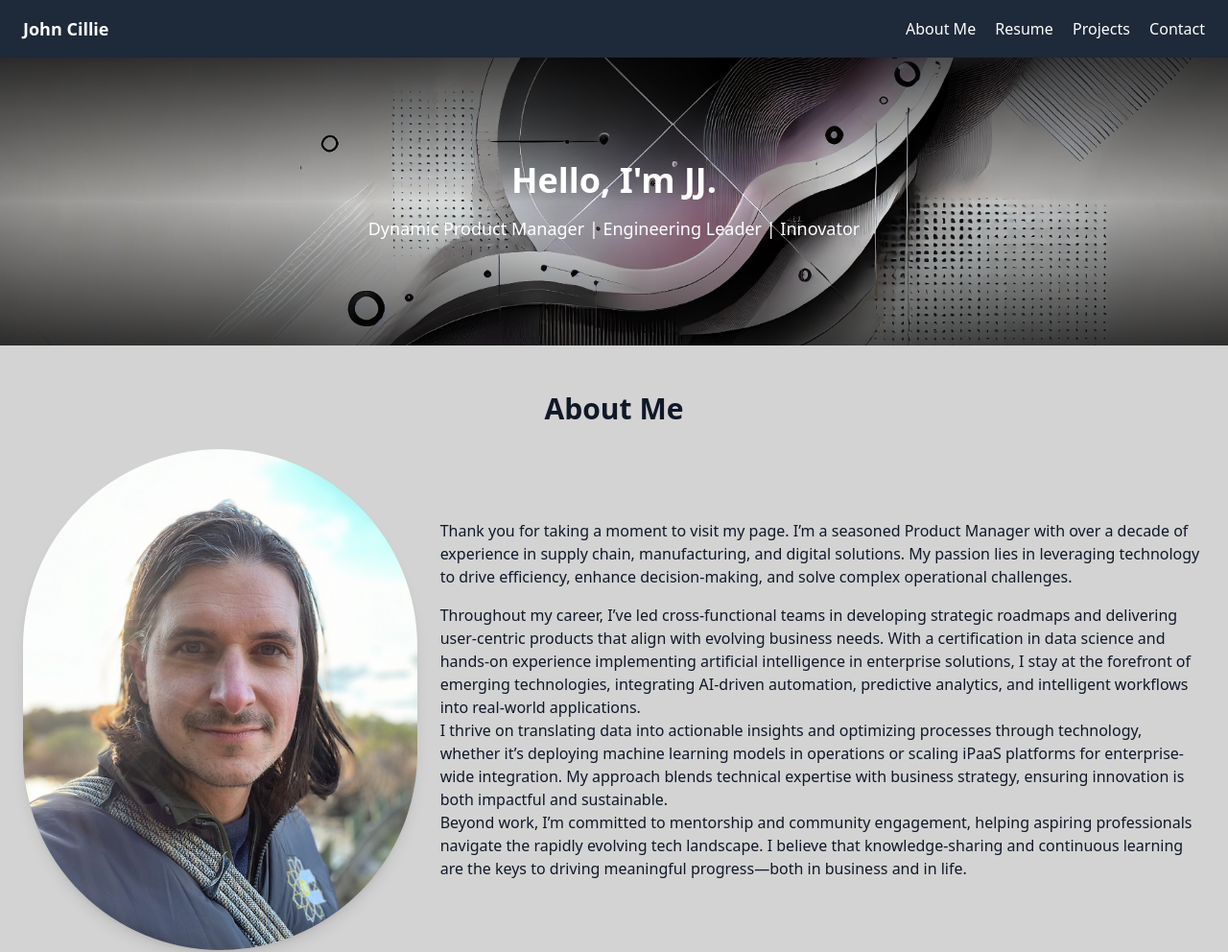
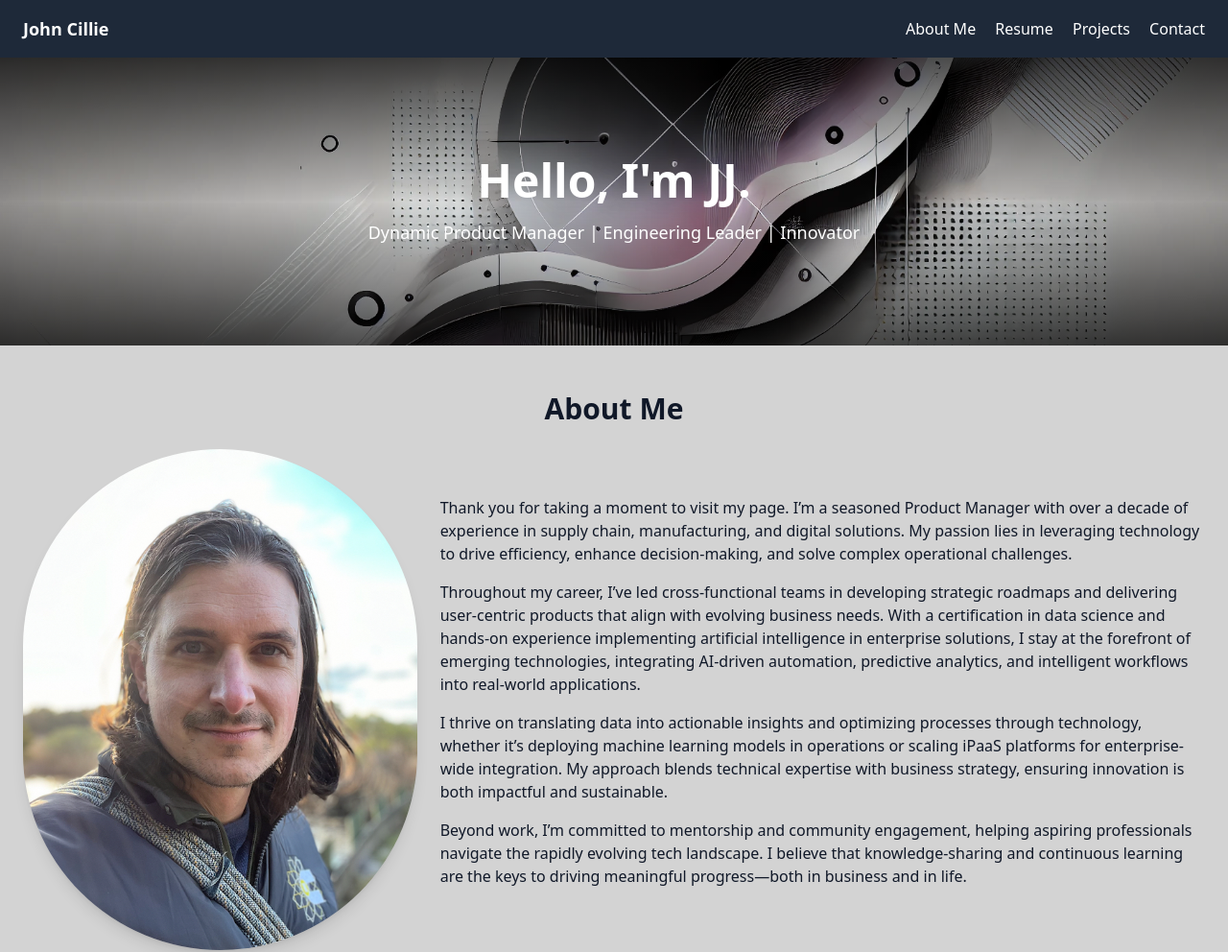
Before and after one commit to jjcillie/teamcillie, a plain HTML site: page index.html in a window 1280 px wide. Shown: the top 992 px of the page at 96% size. Drawn offline with nearby package versions, Linux system fonts and the light colour scheme.

Commit message:
formatting updates

```diff
--- a/index.html
+++ b/index.html
@@ -46,7 +46,7 @@
     <section class="relative h-75 bg-cover bg-center" style="background-image: url('images/background.png');">
         <div class="absolute inset-0 bg-gradient-to-b from-black/70 via-transparent to-black/70"></div>
         <div class="relative z-10 flex flex-col items-center justify-center h-full text-white text-center">
-            <h1 class="text-4xl font-bold">Hello, I'm JJ.</h1>
+            <h1 class="text-5xl font-bold">Hello, I'm JJ.</h1>
             <p class="text-lg mt-4">Dynamic Product Manager | Engineering Leader | Innovator</p>
         </div>
     </section>
@@ -65,16 +65,19 @@
                         decade of experience in supply chain, manufacturing, and digital solutions. My passion lies in
                         leveraging technology to drive efficiency, enhance decision-making, and solve complex
                         operational challenges.</p>
-                    <p>Throughout my career, I’ve led cross-functional teams in developing strategic roadmaps and
+                    <p class="mb-4">
+                        Throughout my career, I’ve led cross-functional teams in developing strategic roadmaps and
                         delivering user-centric products that align with evolving business needs. With a certification
                         in data science and hands-on experience implementing artificial intelligence in enterprise
                         solutions, I stay at the forefront of emerging technologies, integrating AI-driven automation,
                         predictive analytics, and intelligent workflows into real-world applications.</p>
-                    <p>I thrive on translating data into actionable insights and optimizing processes through
+                    <p class="mb-4">
+                        I thrive on translating data into actionable insights and optimizing processes through
                         technology, whether it’s deploying machine learning models in operations or scaling iPaaS
                         platforms for enterprise-wide integration. My approach blends technical expertise with business
                         strategy, ensuring innovation is both impactful and sustainable.</p>
-                    <p>Beyond work, I’m committed to mentorship and community engagement, helping aspiring professionals
+                    <p class="mb-4">
+                        Beyond work, I’m committed to mentorship and community engagement, helping aspiring professionals
                         navigate the rapidly evolving tech landscape. I believe that knowledge-sharing and continuous
                         learning are the keys to driving meaningful progress—both in business and in life.</p>
                     </p>
```
